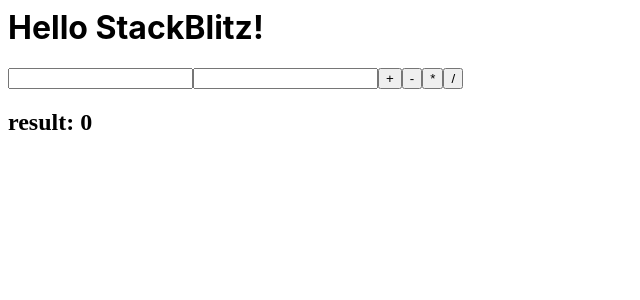
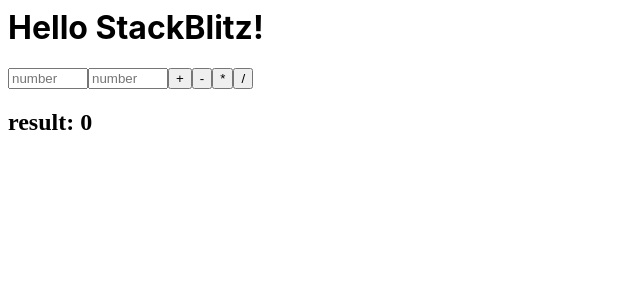
Before and after one commit to radhe212221/react-add-numbers, a React (Create React App) app: page / in a window 1280 px wide. Shown: the top 300 px of the page, without its empty margins (0-640 px from the left). Built offline with nearby package versions, Linux system fonts and the light colour scheme.

Commit message:
1 file modified

```diff
--- a/src/App.js
+++ b/src/App.js
@@ -29,8 +29,9 @@
   return (
     <div>
       <h1>Hello StackBlitz!</h1>
-      <input ref={r1} />
-      <input ref={r2} />
+      <input placeholder="number" min={1} max={10000} type="number" ref={r1} />
+      <input placeholder="number" min={1} max={10000} type="number" ref={r2} />
+
       <button onClick={hc1}>+</button>
       <button onClick={hc2}>-</button>
       <button onClick={hc3}>*</button>
```
